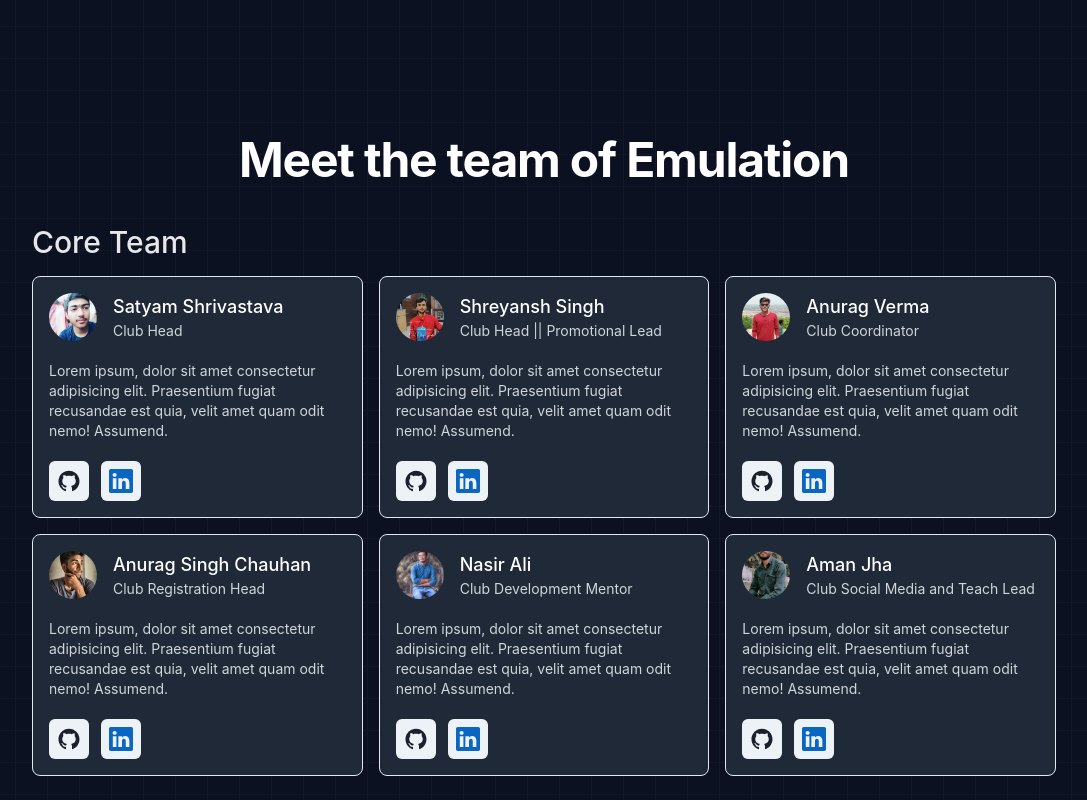
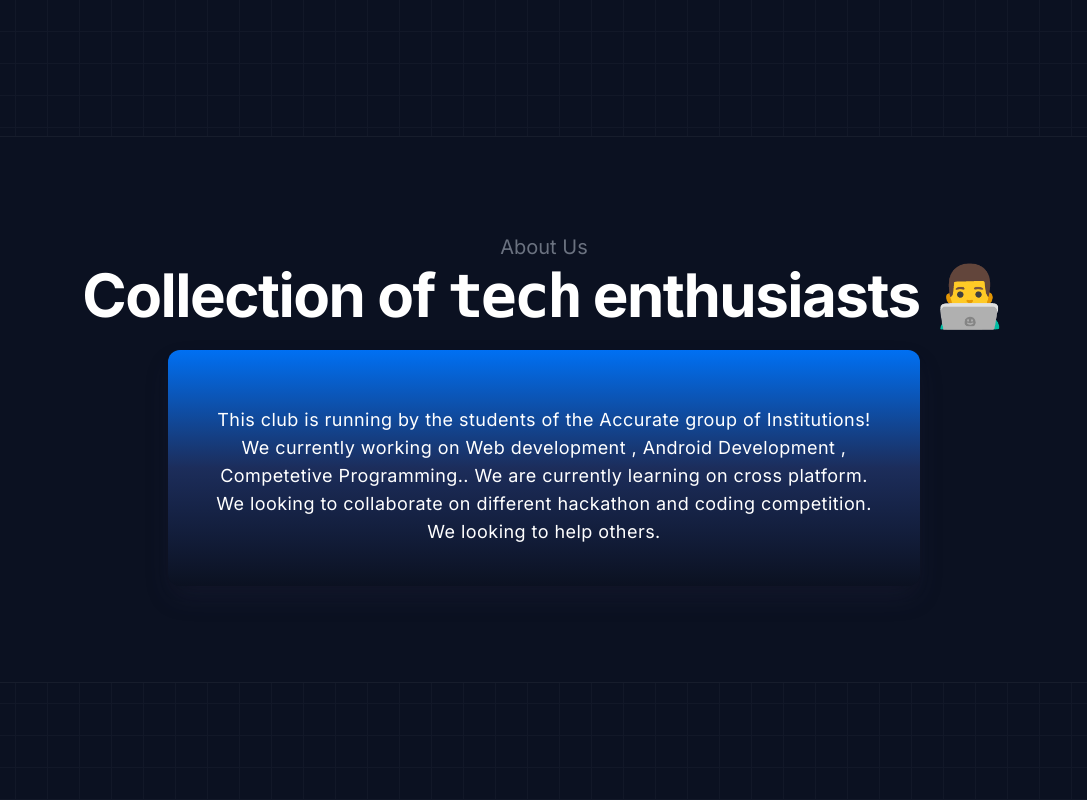
Before and after one commit to tarunfy/Emulation, a Next.js app: page / in a window 1280 px wide. Shown: the part 540-1340 px from the top of the page, without its empty margins (96-1183 px from the left). Built offline with nearby package versions, Linux system fonts and the light colour scheme.

Commit message:
Added about us section

```diff
--- /dev/null
+++ b/components/About/index.jsx
@@ -0,0 +1,22 @@
+const About = () => {
+  return (
+    <div className="max-w-9xl border-t border-b border-white/5 p-24 bg-[#0b1121] mx-auto mb-32">
+      <h4 className="text-gray-500 text-xl text-center mb-1">About Us</h4>
+      <h1 className="text-white tracking-tight text-center text-6xl font-bold mb-4">
+        Collection of <code className="tracking-tighter">tech</code> enthusiasts
+        👨‍💻
+      </h1>
+      <div className="p-10 bg-gradient-to-t from-[#0b1121] via-[#1c2d5b]  to-[#0070F3] shadow-custom2 w-fit mx-auto mt-6 rounded-xl">
+        <p className="text-center tracking-wide text-lg text-white max-w-2xl mx-auto mt-4">
+          This club is running by the students of the Accurate group of
+          Institutions! We currently working on Web development , Android
+          Development , Competetive Programming.. We are currently learning on
+          cross platform. We looking to collaborate on different hackathon and
+          coding competition. We looking to help others.
+        </p>
+      </div>
+    </div>
+  );
+};
+
+export default About;
--- a/components/Card/index.jsx
+++ b/components/Card/index.jsx
@@ -4,7 +4,7 @@ import { Avatar, IconButton } from "@chakra-ui/react";
 
 const Card = ({ info }) => {
   return (
-    <div className="p-4 space-y-5 rounded-lg border bg-gray-800">
+    <div className="p-4 space-y-5 rounded-lg shadow-custom2 bg-gray-800">
       <div className="flex items-center space-x-4">
         <Avatar name={info.name} src={info.avatar} />
         <div>
@@ -12,10 +12,7 @@ const Card = ({ info }) => {
           <p className="text-sm text-gray-300">{info.role}</p>
         </div>
       </div>
-      <p className="text-gray-300 text-sm">
-        Lorem ipsum, dolor sit amet consectetur adipisicing elit. Praesentium
-        fugiat recusandae est quia, velit amet quam odit nemo! Assumend.
-      </p>
+      <p className="text-gray-300 text-sm">{info.description}</p>
       <div className="flex items-center space-x-3">
         <a href={info.githubUrl} target="_blank" rel="noreferrer">
           <IconButton
--- /dev/null
+++ b/components/Footer/index.jsx
@@ -0,0 +1,5 @@
+const Footer = () => {
+  return <div className="max-w-9xl mx-auto"></div>;
+};
+
+export default Footer;
--- a/components/Team/index.jsx
+++ b/components/Team/index.jsx
@@ -4,8 +4,8 @@ import Card from "../Card";
 const Team = () => {
   return (
     <div className="max-w-5xl mx-auto">
-      <h1 className="text-white text-center text-5xl tracking-tight font-bold">
-        Meet the team of Emulation
+      <h1 className="text-white text-center text-6xl font-bold tracking-tight">
+        “Meet the team of Emulation”
       </h1>
 
       {/* Core */}
--- a/data/data.js
+++ b/data/data.js
@@ -3,6 +3,7 @@ export const data = {
     {
       name: "Satyam Shrivastava",
       avatar: "/images/Satyam.jpeg",
+      description: "",
       role: "Club Head",
       linkedinUrl: "https://www.linkedin.com/in/satyam-srivastava-coder",
       githubUrl: "https://github.com/lieftsatyamShrivastava",
@@ -10,6 +11,7 @@ export const data = {
     {
       name: "Shreyansh Singh",
       avatar: "/images/Shreyansh.jpeg",
+      description: "",
       role: "Club Head || Promotional Lead",
       linkedinUrl: "https://www.linkedin.com/in/shreyansh-kumar-697a96244",
       githubUrl: "https://www.github.com/Shreyansh2407",
@@ -17,6 +19,7 @@ export const data = {
     {
       name: "Anurag Verma",
       avatar: "/images/AnuragV.jpeg",
+      description: "",
       role: "Club Coordinator",
       linkedinUrl: "https://www.linkedin.com/in/anurag-verma-070902249",
       githubUrl: "https://github.com/Anuragvermaaa",
@@ -24,6 +27,7 @@ export const data = {
     {
       name: "Anurag Singh Chauhan",
       avatar: "/images/AnuragS.jpeg",
+      description: "",
       role: "Club Registration Head",
       linkedinUrl: "https://www.linkedin.com/in/anurag-singh-chauhan-0902421b1",
       githubUrl: "https://www.github.com/anuragchauhan766",
@@ -31,6 +35,7 @@ export const data = {
     {
       name: "Nasir Ali",
       avatar: "/images/Nasir.jpeg",
+      description: "",
       role: "Club Development Mentor",
       linkedinUrl: "https://www.linkedin.com/in/nasir-ali-a47283225",
       githubUrl: "https://www.github.com/nasir-buddy",
@@ -38,15 +43,17 @@ export const data = {
     {
       name: "Aman Jha",
       avatar: "/images/Aman.jpeg",
+      description: "",
       role: "Club Social Media and Teach Lead",
       linkedinUrl: "https://www.linkedin.com/in/amanj752",
-      githubUrl: "https://github.com/amanj752",
+      githubUrl: "https://www.github.com/amanj752",
     },
   ],
   web: [
     {
       name: "Anurag Verma",
       avatar: "/images/AnuragV.jpeg",
+      description: "",
       role: "Member",
       linkedinUrl: "https://www.linkedin.com/in/anurag-verma-070902249",
       githubUrl: "https://github.com/Anuragvermaaa",
@@ -54,6 +61,7 @@ export const data = {
     {
       name: "Anurag Singh Chauhan",
       avatar: "/images/AnuragS.jpeg",
+      description: "",
       role: "Member",
       linkedinUrl: "https://www.linkedin.com/in/anurag-singh-chauhan-0902421b1",
       githubUrl: "https://www.github.com/anuragchauhan766",
@@ -61,6 +69,7 @@ export const data = {
     {
       name: "Nasir Ali",
       avatar: "/images/Nasir.jpeg",
+      description: "",
       role: "Member",
       linkedinUrl: "https://www.linkedin.com/in/nasir-ali-a47283225",
       githubUrl: "https://www.github.com/nasir-buddy",
@@ -68,13 +77,15 @@ export const data = {
     {
       name: "Aman Jha",
       avatar: "/images/Aman.jpeg",
+      description: "",
       role: "Member",
       linkedinUrl: "https://www.linkedin.com/in/amanj752",
-      githubUrl: "",
+      githubUrl: "https://www.github.com/amanj752",
     },
     {
       name: "Shreyansh Singh",
       avatar: "/images/Shreyansh.jpeg",
+      description: "",
       role: "Member",
       linkedinUrl: "https://www.linkedin.com/in/shreyansh",
       githubUrl: "https://github.com/Shreyansh2407",
@@ -82,6 +93,8 @@ export const data = {
     {
       name: "Tarun Sharma",
       avatar: "/images/Tarun.jpeg",
+      description:
+        "MERN Stack Developer - React.Js | Node.Js | Express | MongoDB | Firebase",
       role: "Member",
       linkedinUrl: "https://www.linkedin.com/in/tarunfy",
       githubUrl: "https://github.com/tarunfy",
@@ -89,6 +102,7 @@ export const data = {
     {
       name: "Tushar Sharma",
       avatar: "/images/Tushar.jpeg",
+      description: "",
       role: "Member",
       linkedinUrl: "https://www.linkedin.com/in/tushar-sharma-a56b65225",
       githubUrl: "https://github.com/TusharEngineer",
@@ -96,6 +110,8 @@ export const data = {
     {
       name: "Sumit Kumar",
       avatar: "/images/Sumit.jpeg",
+      description:
+        "Persuing Btech. Interested in Android Development and Web development currently learning DSA.",
       role: "Member",
       linkedinUrl: "https://www.linkedin.com/in/sumit-kanth-057873228",
       githubUrl: "https://github.com/sumitKanth",
@@ -105,6 +121,7 @@ export const data = {
     {
       name: "Satram Shrivastav",
       avatar: "/images/Satram.jpeg",
+      description: "",
       role: "Member",
       linkedinUrl: "",
       githubUrl: "",
@@ -112,6 +129,7 @@ export const data = {
     {
       name: "Mohammad Aadil",
       avatar: "/images/Mohammad.jpeg",
+      description: "",
       role: "Member",
       linkedinUrl:
         "https://www.linkedin.com/in/mohammad-aadil-ansari-68026a234",
@@ -120,6 +138,7 @@ export const data = {
     {
       name: "Sachin Agarwal",
       avatar: "/images/Sachin.jpeg",
+      description: "",
       role: "Member",
       linkedinUrl: "https://www.linkedin.com/in/sachin-agarwal-7b5387240",
       githubUrl: "https://github.com/Sachin_agarwal1",
@@ -127,6 +146,7 @@ export const data = {
     {
       name: "Sunidhi",
       avatar: "/images/Sunidhi.jpeg",
+      description: "",
       role: "Member",
       linkedinUrl: "https://www.linkedin.com/in/sunidhi-rajput-789a42254",
       githubUrl: "",
@@ -136,6 +156,7 @@ export const data = {
     {
       name: "Satyam Shrivastava",
       avatar: "/images/Satyam.jpeg",
+      description: "",
       role: "Member",
       linkedinUrl: "https://www.linkedin.com/in/satyam-srivastava-coder",
       githubUrl: "https://github.com/lieftsatyamShrivastava",
@@ -143,13 +164,15 @@ export const data = {
     {
       name: "Aman Jha",
       avatar: "/images/Aman.jpeg",
+      description: "",
       role: "Member",
       linkedinUrl: "https://www.linkedin.com/in/amanj752",
-      githubUrl: "https://github.com/amanj752",
+      githubUrl: "https://www.github.com/amanj752",
     },
     {
       name: "Anurag Sinha",
       avatar: "/images/AnuragSinha.jpeg",
+      description: "",
       role: "Member",
       linkedinUrl: "https://www.linkedin.com/in/anurag-sinha-b76029221",
       githubUrl: "",
@@ -157,6 +180,7 @@ export const data = {
     {
       name: "Shivam Kumari",
       avatar: "/images/Shivam.jpeg",
+      description: "",
       role: "Member",
       linkedinUrl: "",
       githubUrl: "",
--- a/pages/index.jsx
+++ b/pages/index.jsx
@@ -1,4 +1,6 @@
 import Head from "next/head";
+import About from "../components/About";
+import Footer from "../components/Footer";
 import Header from "../components/Header";
 import Team from "../components/Team";
 
@@ -14,7 +16,9 @@ export default function Home() {
         <link rel="icon" href="/favicon.ico" />
       </Head>
       <Header />
+      <About />
       <Team />
+      <Footer />
     </div>
   );
 }
--- a/styles/globals.css
+++ b/styles/globals.css
@@ -1,8 +1,11 @@
+@import url("https://fonts.googleapis.com/css2?family=Inter:wght@100;200;300;400;500;600;700;800;900&display=swap");
+
 @tailwind base;
 @tailwind components;
 @tailwind utilities;
 
 body {
+  font-family: "Inter", sans-serif !important;
   background-image: url(../public/images/pattern.svg) !important;
   background-repeat: repeat !important;
   background-position: bottom !important;
```
